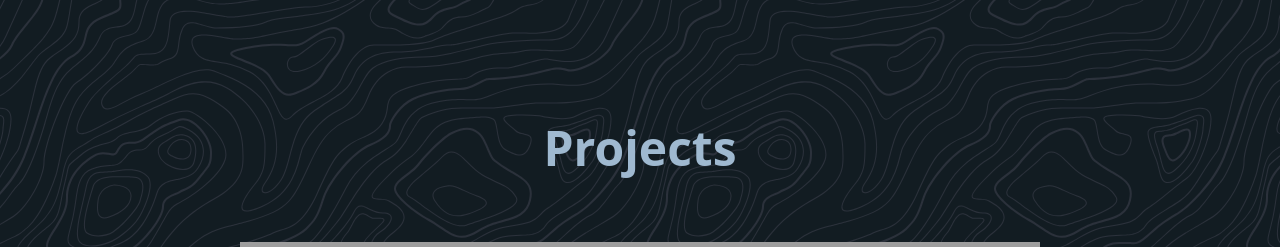
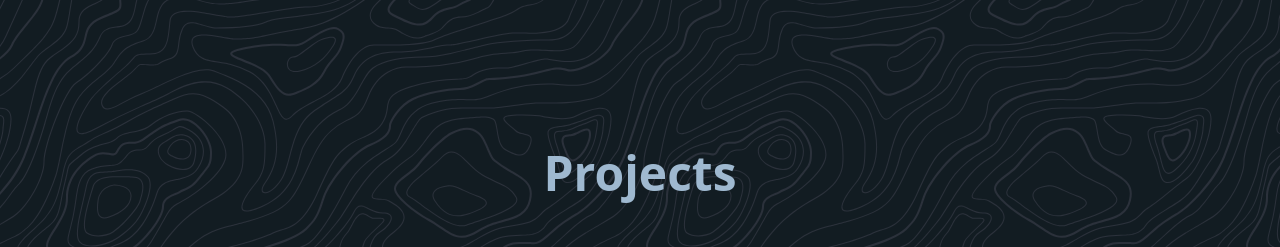
Before and after one commit to asmitt8373/Portfolio-, a React (Create React App) app: page / in a window 1280 px wide. Shown: the part 1900-2147 px from the top of the page. Built offline with nearby package versions, Linux system fonts and the light colour scheme; grey boxes are pictures that could not be loaded.

Commit message:
making it responsive

```diff
--- a/src/project.js
+++ b/src/project.js
@@ -2,7 +2,7 @@ export function Projects() {
   return (
     <section className="scroll-mt-[80px]" id="projects">
       <div>
-        <h1 className="text-5xl font-bold w-96 mx-auto flex items-center justify-center mt-[100px] mb-[70px]">
+        <h1 className="text-5xl font-bold w-96 mx-auto flex items-center justify-center md:mt-[125px] md:mb-[70px]">
           Projects
         </h1>
 
```
